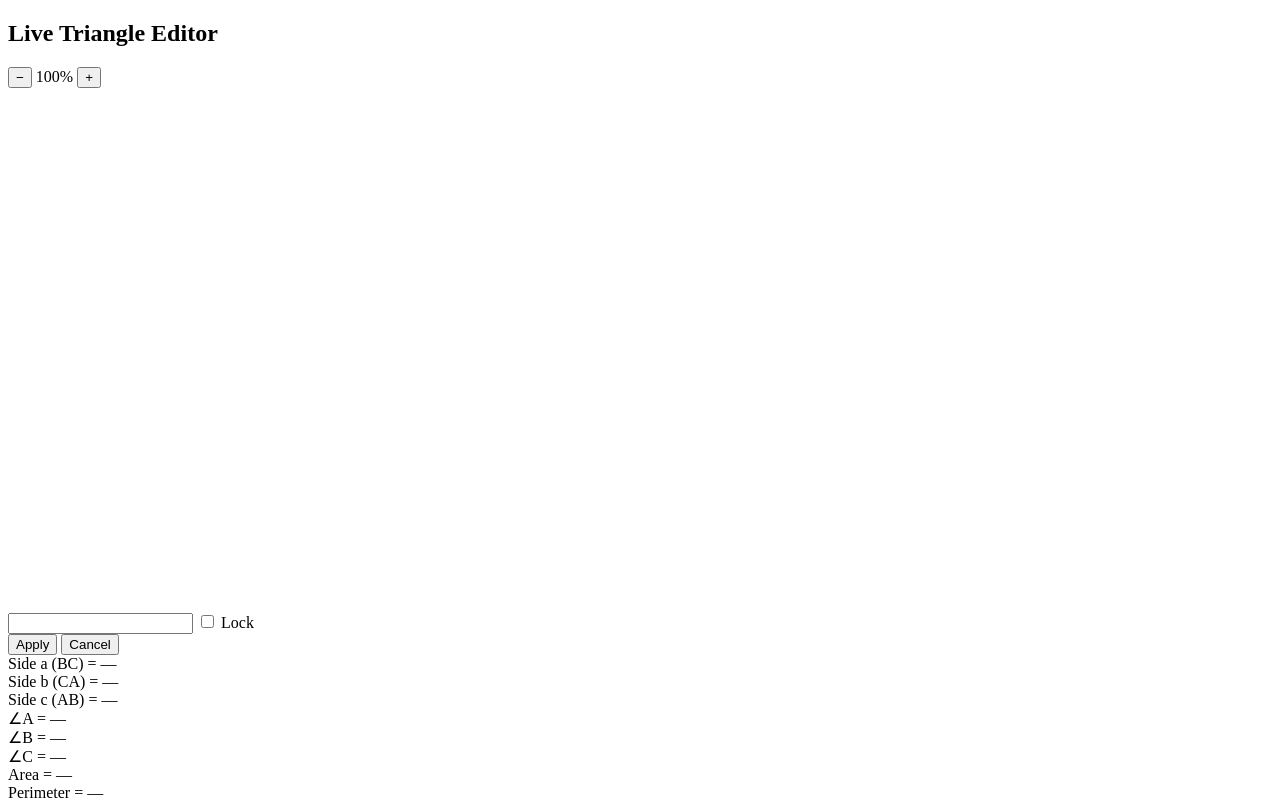
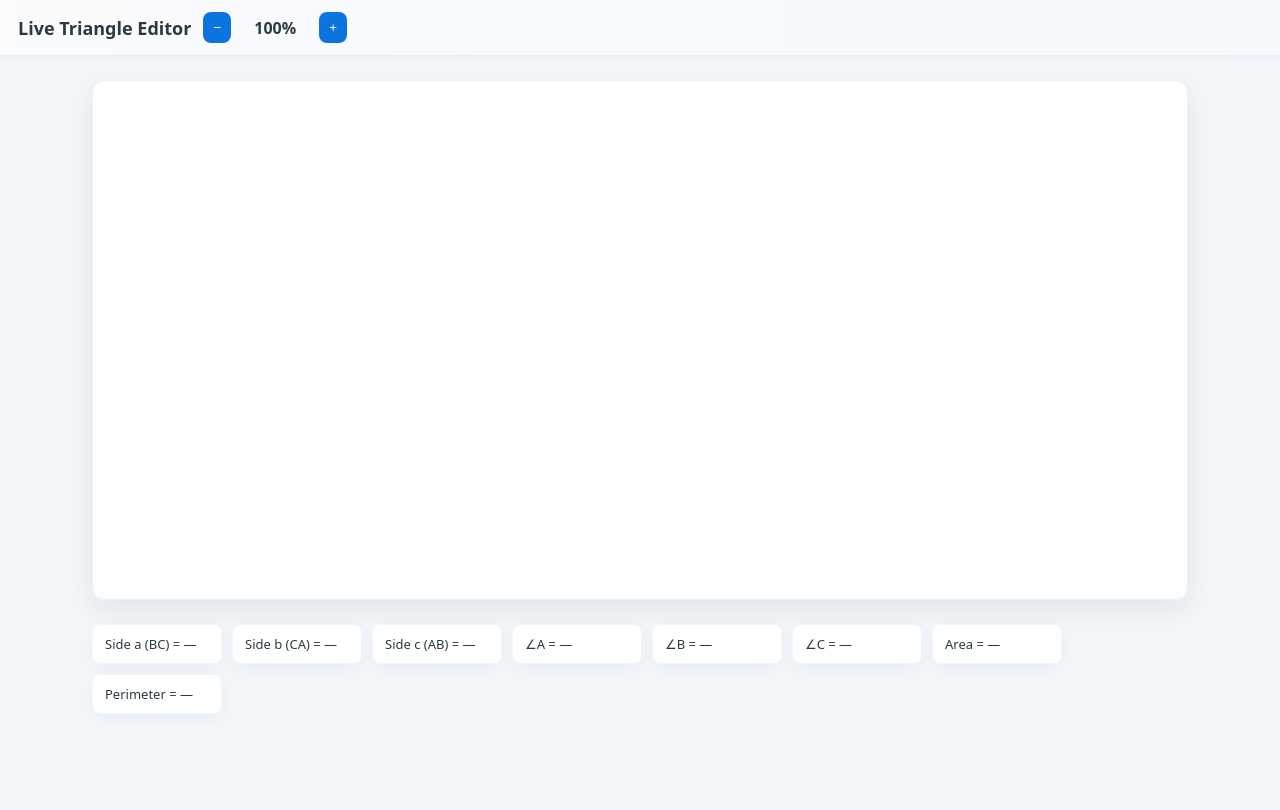
Before and after one commit to Prakashmodi15/Home-repair-app, a plain HTML site: page Index.html in a window 1280 px wide. Drawn offline with Linux system fonts and the light colour scheme.

Commit message:
Update Index.html to include external CSS and JS

```diff
--- a/Index.html
+++ b/Index.html
@@ -4,10 +4,7 @@
 <meta charset="UTF-8">
 <title>Live Triangle Editor – Drag + Edit + Lock</title>
 <meta name="viewport" content="width=device-width, initial-scale=1">
-
-<style>
-/* CSS PART — Will come in Part–2 */
-</style>
+<link rel="stylesheet" href="style.css">
 </head>
 
 <body>
@@ -20,10 +17,10 @@
 </div>
 
 <div class="wrap">
-  <svg id="canvas" width="100%" height="520"></svg>
+  <svg id="canvas" width="100%" height="520" xmlns="http://www.w3.org/2000/svg"></svg>
 
   <!-- Popup for Editing -->
-  <div id="editPopup" class="popup">
+  <div id="editPopup" class="popup" style="display:none; position:absolute;">
     <div id="editTitle"></div>
     <input id="editInput" type="number" step="0.1" />
     <label><input type="checkbox" id="editLock"> Lock</label>
@@ -46,9 +43,6 @@
   <div class="box">Perimeter = <span id="peri">—</span></div>
 </div>
 
-<script>
-/* JS Part Will Come in PART–3 */
-</script>
-
+<script src="script.js"></script>
 </body>
 </html>
```
